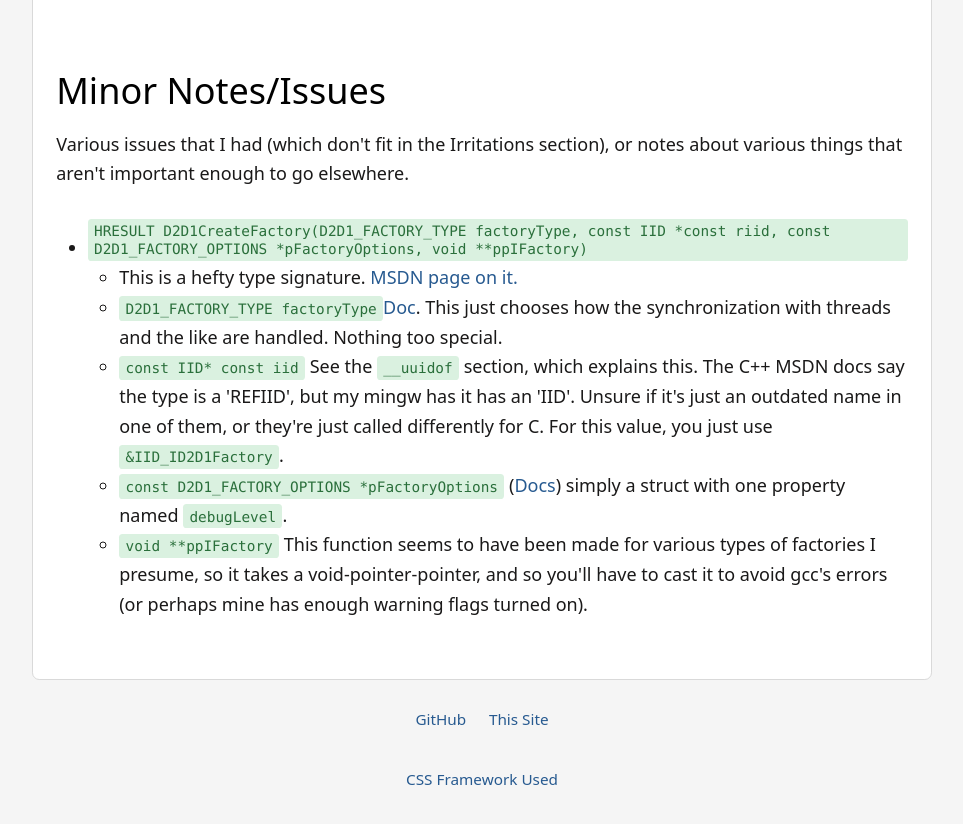
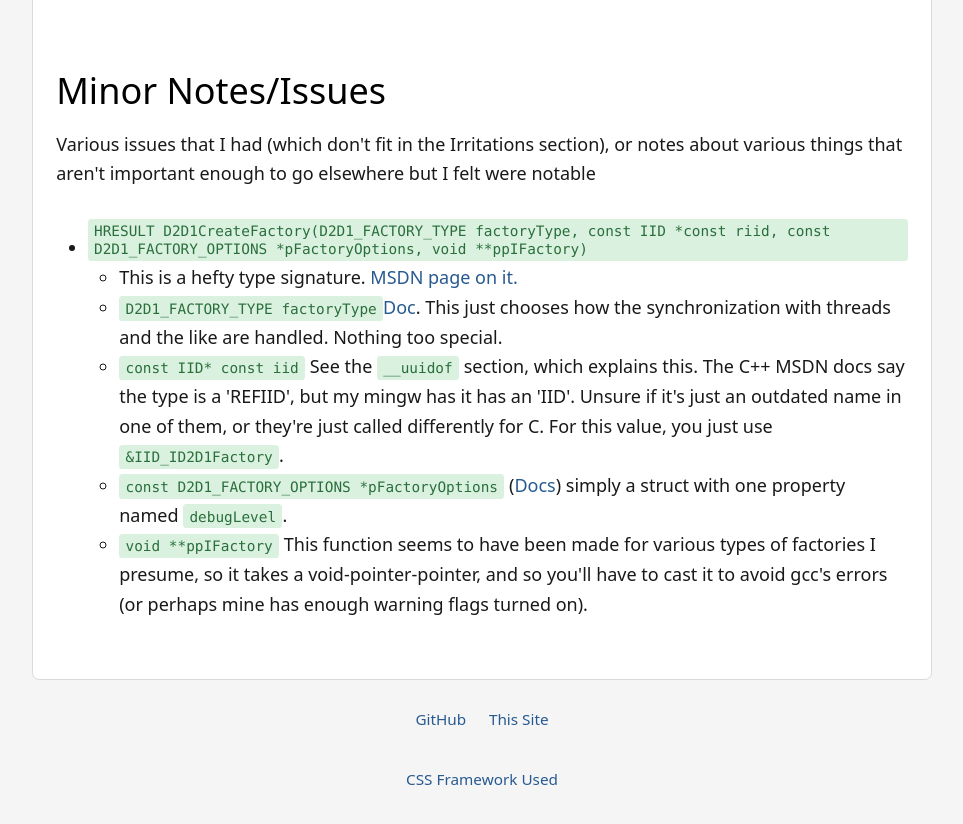
Before and after one commit to MinusGix/minux-bits, a plain HTML site: page info/Direct2DAndC.html in a window 1280 px wide. Shown: the part 2640-3464 px from the top of the page, without its empty margins (158-1121 px from the left). Drawn offline with Linux system fonts and the light colour scheme.

Commit message:
Added items to readme, and minor change

```diff
--- a/info/Direct2DAndC.html
+++ b/info/Direct2DAndC.html
@@ -83,7 +83,7 @@ struct Thing {
 			<code>ID2D1Factory</code> becomes <code>IID_ID2D1Factory</code>, and they seem to always follow this pattern. This isn't a number (rather a list of numbers), and so usually the function you're using it with wants a reference to it.
 
 			<h1>Minor Notes/Issues</h1>
-			<p>Various issues that I had (which don't fit in the Irritations section), or notes about various things that aren't important enough to go elsewhere.</p>
+			<p>Various issues that I had (which don't fit in the Irritations section), or notes about various things that aren't important enough to go elsewhere but I felt were notable</p>
 			<ul>
 				<li><code>HRESULT D2D1CreateFactory(D2D1_FACTORY_TYPE factoryType, const IID *const riid, const D2D1_FACTORY_OPTIONS *pFactoryOptions, void **ppIFactory)</code></li>
 				<ul>
```
Also changed, not shown: 1 other file.
